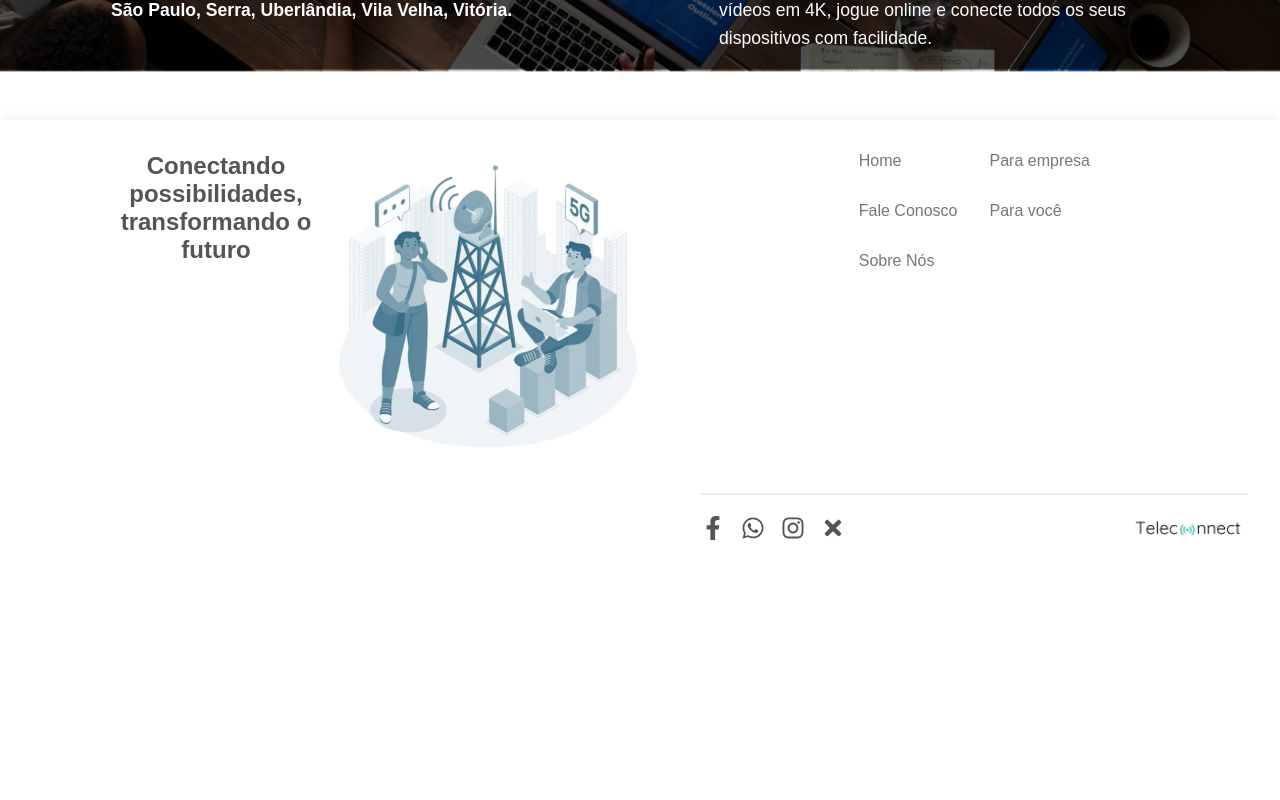
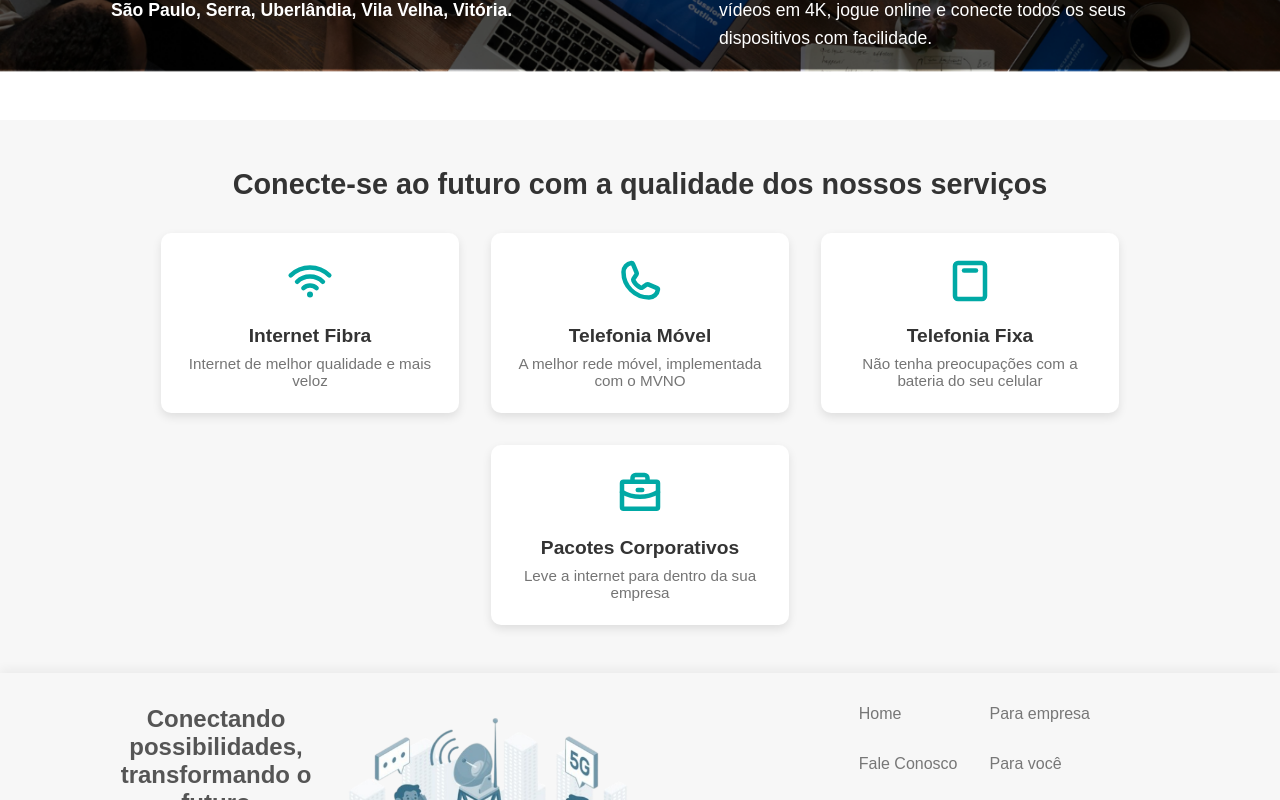
Before and after one commit to zorrzi/teleconnect-frontend, a React (Vite) app in the folder teleconnect-frontend/: page / in a window 1280 px wide. Shown: the part 1300-2100 px from the top of the page. Before the commit the page ends 1884 px from the top, so only its background shows below. Built offline with nearby package versions, Linux system fonts and the light colour scheme; a web font is replaced by a local one.

Commit message:
Services

```diff
--- a/teleconnect-frontend/src/pages/components/footer.tsx
+++ b/teleconnect-frontend/src/pages/components/footer.tsx
@@ -53,7 +53,7 @@ const FooterContainer = styled.footer`
     justify-content: space-between;
     align-items: flex-start;
     padding: 2rem;
-    background: white;
+    background: #F7F7F7;
     box-shadow: 0px -4px 10px rgba(0, 0, 0, 0.05);
 
     @media (max-width: 720px) {
--- /dev/null
+++ b/teleconnect-frontend/src/pages/user/landingpage/components/Services.tsx
@@ -0,0 +1,158 @@
+import { useState, useEffect } from "react";
+import styled, { css, keyframes } from "styled-components";
+import { WifiHigh, Phone, DeviceTabletSpeaker, Briefcase } from "phosphor-react";
+import { useNavigate } from "react-router-dom";
+
+export const Services = () => {
+    const navigate = useNavigate();
+    const [hovered, setHovered] = useState<number | null>(null);
+    const [isVisible, setIsVisible] = useState(false);
+
+    // Ativa a animação quando o componente entra na tela
+    useEffect(() => {
+        const handleScroll = () => {
+            const element = document.getElementById("services-section");
+            if (element) {
+                const rect = element.getBoundingClientRect();
+                if (rect.top < window.innerHeight - 100) {
+                    setIsVisible(true);
+                }
+            }
+        };
+
+        window.addEventListener("scroll", handleScroll);
+        handleScroll();
+
+        return () => window.removeEventListener("scroll", handleScroll);
+    }, []);
+
+    return (
+        <ServicesContainer id="services-section" isVisible={isVisible} hovered={hovered}>
+            <Title>Conecte-se ao futuro com a qualidade dos nossos serviços</Title>
+            <ServicesWrapper hovered={hovered ?? null}>
+                {serviceData.map((service, index) => (
+                    <ServiceCard
+                        key={index}
+                        hovered={hovered === index}
+                        onMouseEnter={() => setHovered(index)}
+                        onMouseLeave={() => setHovered(null)}
+                        onClick={() => navigate(service.link)}
+                    >
+                        <IconWrapper>{service.icon}</IconWrapper>
+                        <ServiceTitle>{service.title}</ServiceTitle>
+                        <ServiceDescription>{service.description}</ServiceDescription>
+                    </ServiceCard>
+                ))}
+            </ServicesWrapper>
+        </ServicesContainer>
+    );
+};
+
+/* ======= Dados dos Serviços ======= */
+const serviceData = [
+    {
+        title: "Internet Fibra",
+        description: "Internet de melhor qualidade e mais veloz",
+        icon: <WifiHigh size={48} weight="bold" />,
+        link: "/internet-fibra"
+    },
+    {
+        title: "Telefonia Móvel",
+        description: "A melhor rede móvel, implementada com o MVNO",
+        icon: <Phone size={48} weight="bold" />,
+        link: "/telefonia-movel"
+    },
+    {
+        title: "Telefonia Fixa",
+        description: "Não tenha preocupações com a bateria do seu celular",
+        icon: <DeviceTabletSpeaker size={48} weight="bold" />,
+        link: "/telefonia-fixa"
+    },
+    {
+        title: "Pacotes Corporativos",
+        description: "Leve a internet para dentro da sua empresa",
+        icon: <Briefcase size={48} weight="bold" />,
+        link: "/pacotes-corporativos"
+    }
+];
+
+/* ======= Animação de Entrada ======= */
+const fadeIn = keyframes`
+    from {
+        opacity: 0;
+        transform: translateY(50px);
+    }
+    to {
+        opacity: 1;
+        transform: translateY(0);
+    }
+`;
+
+const ServicesContainer = styled.section<{ isVisible: boolean; hovered: number | null }>`
+    text-align: center;
+    padding: 3rem 2rem;
+    background: #F7F7F7;
+    transition: opacity 0.3s ease-in-out;
+    opacity: 1;
+
+    ${({ isVisible }) =>
+        isVisible &&
+        css`
+            animation: ${fadeIn} 1s ease-in-out;
+        `}
+`;
+
+
+const Title = styled.h2`
+    font-size: 1.8rem;
+    font-weight: bold;
+    margin-bottom: 2rem;
+    color: #333;
+`;
+
+const ServicesWrapper = styled.div<{ hovered: number | null }>`
+    display: flex;
+    justify-content: center;
+    gap: 2rem;
+    flex-wrap: wrap;
+
+    ${({ hovered }) =>
+        hovered !== null &&
+        css`
+            & > div:not(:nth-child(${hovered + 1})) {
+            opacity: 0.4;
+        `}
+`;
+
+const ServiceCard = styled.div<{ hovered: boolean }>`
+    background: white;
+    padding: 1.5rem;
+    width: 250px;
+    text-align: center;
+    border-radius: 10px;
+    box-shadow: 0px 4px 10px rgba(0, 0, 0, 0.1);
+    transition: transform 0.3s ease, opacity 0.3s ease;
+    cursor: pointer;
+
+    &:hover {
+        transform: scale(1.05);
+    }
+`;
+
+const IconWrapper = styled.div`
+    color: #00A9A5;
+    margin-bottom: 1rem;
+`;
+
+const ServiceTitle = styled.h3`
+    font-size: 1.2rem;
+    font-weight: bold;
+    color: #333;
+    margin-bottom: 0.5rem;
+`;
+
+const ServiceDescription = styled.p`
+    font-size: 0.95rem;
+    color: #666;
+    opacity: 0.9;
+`;
--- a/teleconnect-frontend/src/pages/user/landingpage/landingpage.tsx
+++ b/teleconnect-frontend/src/pages/user/landingpage/landingpage.tsx
@@ -3,6 +3,8 @@ import { Offers } from "./components/Offers";
 import { Features } from "./components/Features";
 import { Header } from "../../components/header";
 import { Footer } from "../../components/footer";
+import { Services } from "./components/Services";
+
 
 export const LandingPage = () => {
     return (
@@ -11,6 +13,7 @@ export const LandingPage = () => {
             <Carousel />
             <Offers />
             <Features />
+            <Services />
             <Footer />
         </>
     );
```
